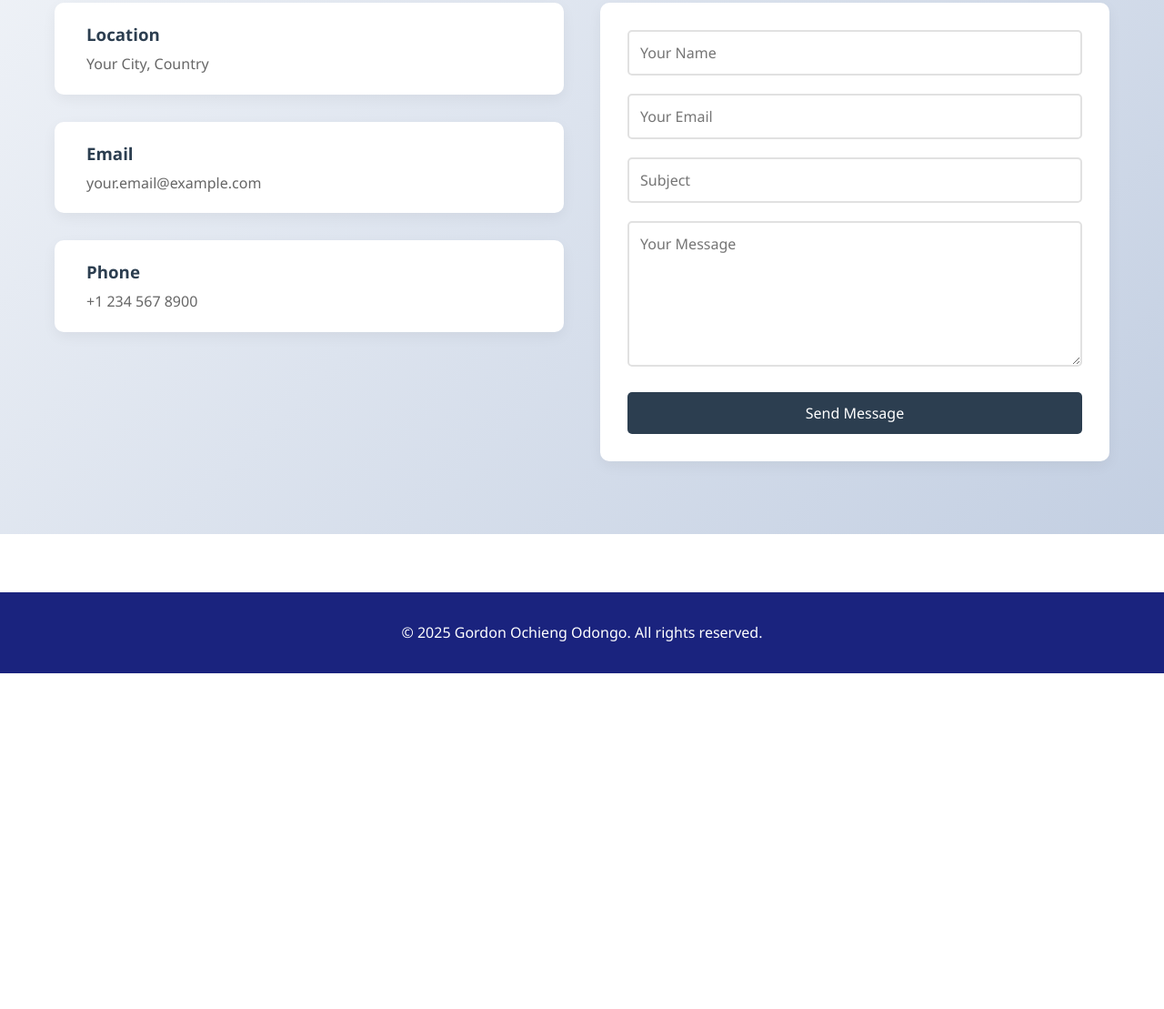
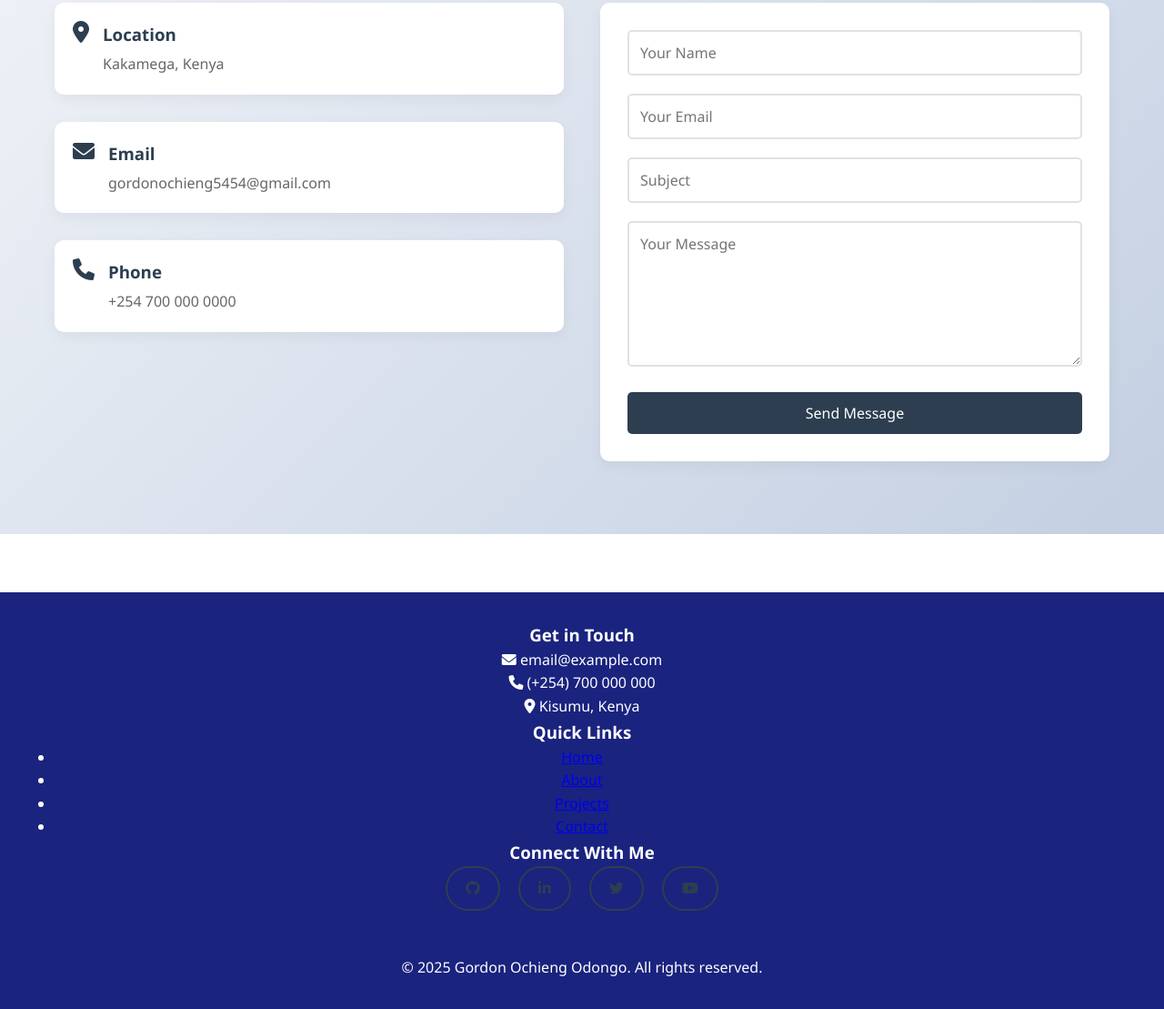
Before and after one commit to OkallGordon/web1, a plain HTML site: page index.html in a window 1280 px wide. Shown: the part 2336-3445 px from the top of the page at 91% size. Before the commit the page ends 3076 px from the top, so only its background shows below. Drawn offline with Linux system fonts and the light colour scheme.

Commit message:
modify the social media <div> to display the icons

```diff
--- a/index.html
+++ b/index.html
@@ -5,6 +5,7 @@
     <meta name="viewport" content="width=device-width, initial-scale=1.0">
     <title>Gordon Ochieng Odongo - Software Developer</title>
     <link rel="stylesheet" href="styles.css">
+    <link rel="stylesheet" href="https://cdnjs.cloudflare.com/ajax/libs/font-awesome/6.0.0/css/all.min.css">
 </head>
 <body>
     <nav class="navbar">
@@ -158,21 +159,21 @@
                         <i class="fas fa-map-marker-alt"></i>
                         <div>
                             <h3>Location</h3>
-                            <p>Your City, Country</p>
+                            <p>Kakamega, Kenya</p>
                         </div>
                     </div>
                     <div class="contact-item">
                         <i class="fas fa-envelope"></i>
                         <div>
                             <h3>Email</h3>
-                            <p>your.email@example.com</p>
+                            <p>gordonochieng5454@gmail.com</p>
                         </div>
                     </div>
                     <div class="contact-item">
                         <i class="fas fa-phone"></i>
                         <div>
                             <h3>Phone</h3>
-                            <p>+1 234 567 8900</p>
+                            <p>+254 700 000 0000</p>
                         </div>
                     </div>
                 </div>
@@ -197,8 +198,46 @@
         </div>
     </section>
 
-    <footer>
-        <p>© 2025 Gordon Ochieng Odongo. All rights reserved.</p>
+    <footer class="footer">
+        <div class="container">
+            <div class="footer-content">
+                <!-- Contact Information -->
+                <div class="footer-section">
+                    <h3>Get in Touch</h3>
+                    <p><i class="fas fa-envelope"></i> email@example.com</p>
+                    <p><i class="fas fa-phone"></i> (+254) 700 000 000</p>
+                    <p><i class="fas fa-location-dot"></i> Kisumu, Kenya</p>
+                </div>
+
+                <!-- Quick Links -->
+                <div class="footer-section">
+                    <h3>Quick Links</h3>
+                    <ul>
+                        <li><a href="#home">Home</a></li>
+                        <li><a href="#about">About</a></li>
+                        <li><a href="#projects">Projects</a></li>
+                        <li><a href="#contact">Contact</a></li>
+                    </ul>
+                </div>
+
+                <!-- Social Media -->
+                <div class="footer-section">
+                    <h3>Connect With Me</h3>
+                    <div class="social-links">
+                        <a href="#" class="social-link github"><i class="fab fa-github"></i></a>
+                        <a href="#" class="social-link linkedin"><i class="fab fa-linkedin-in"></i></a>
+                        <a href="#" class="social-link twitter"><i class="fab fa-twitter"></i></a>
+                        <a href="#" class="social-link youtube"><i class="fab fa-youtube"></i></a>
+                    </div>
+                    </div>
+                </div>
+            </div>
+
+            <!-- Copyright -->
+            <div class="footer-bottom">
+                <p>&copy; 2025 Gordon Ochieng Odongo. All rights reserved.</p>
+            </div>
+        </div>
     </footer>
 
     <script src="scripts.js"></script>
```
